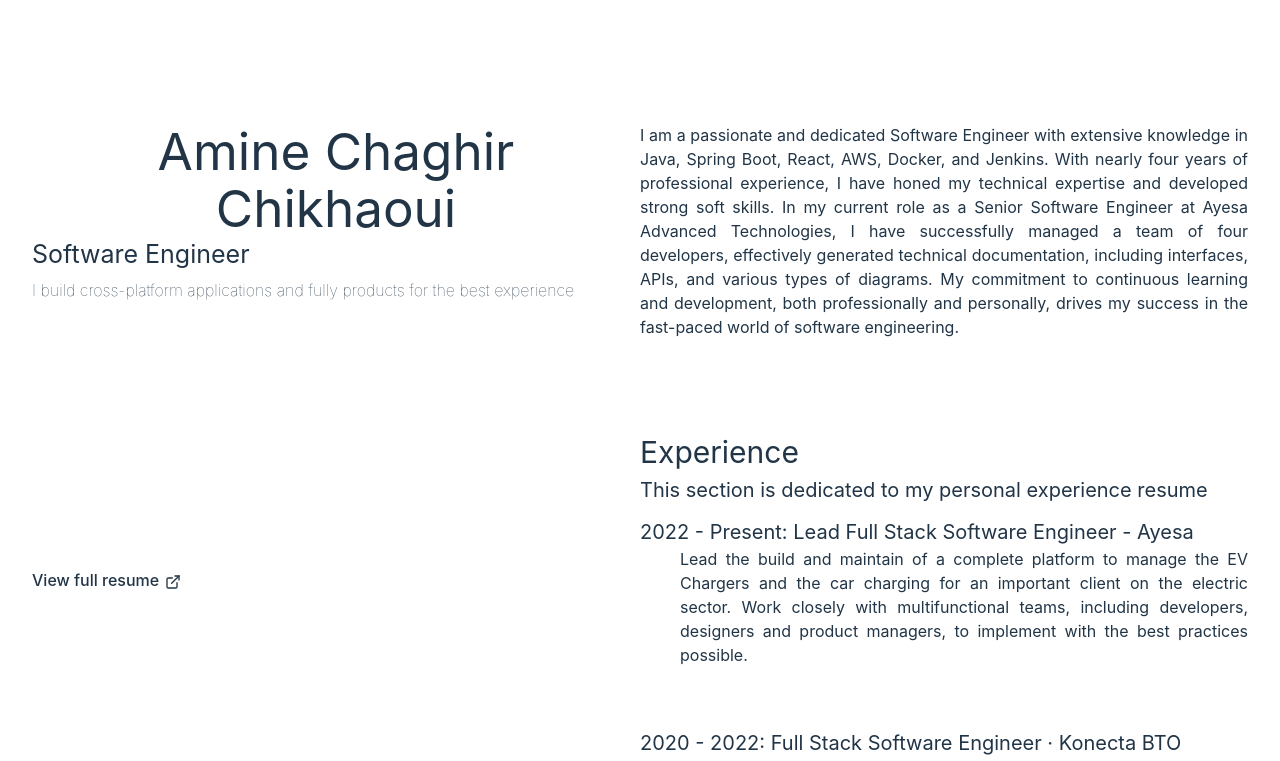
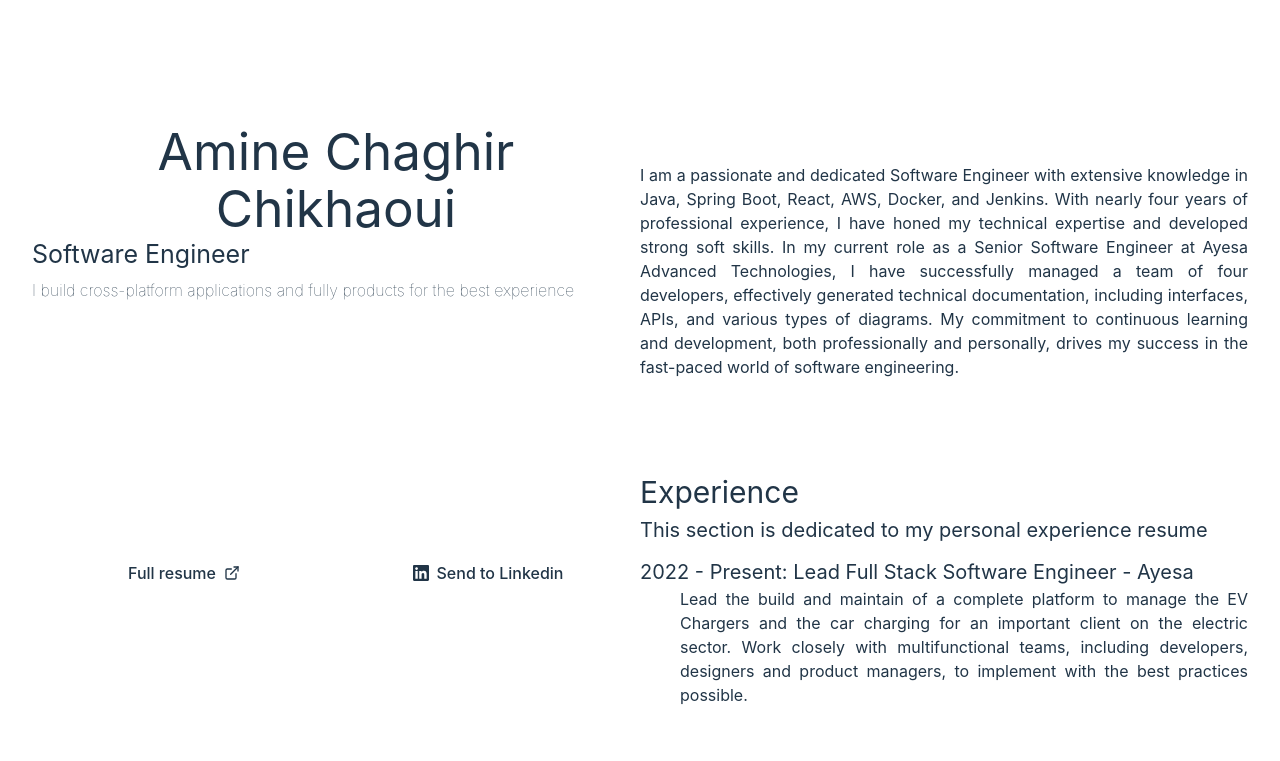
Before and after one commit to achaghirc/portfolio_app, a React (Vite) app: page / in a window 1280 px wide. Shown: the top 761 px of the page. Built offline with nearby package versions, Linux system fonts and the light colour scheme.

Commit message:
Linkedin button

```diff
--- a/package.json
+++ b/package.json
@@ -18,7 +18,8 @@
     "@emotion/styled": "^11.13.0",
     "framer-motion": "^11.3.28",
     "react": "^18.3.1",
-    "react-dom": "^18.3.1"
+    "react-dom": "^18.3.1",
+    "react-icons": "^5.3.0"
   },
   "devDependencies": {
     "@eslint/js": "^9.9.0",
--- a/src/App.tsx
+++ b/src/App.tsx
@@ -1,7 +1,7 @@
-import { Box, ChakraProvider, extendBaseTheme, Link } from '@chakra-ui/react'
+import { ChakraProvider, extendBaseTheme } from '@chakra-ui/react'
 import './App.css'
 import Hero from './components/Hero'
-import { ExternalLinkIcon } from '@chakra-ui/icons'
+import Links from './components/Links'
 
 const theme = extendBaseTheme({
   styles: {
@@ -16,21 +16,10 @@ const theme = extendBaseTheme({
 
 function App() {
 
-  //Download the resume pdf locate in assets with name Amine Chaghir.pdf
-  const onDownload = () => {
-    window.open('https://drive.google.com/file/d/18IG4O-kFagAv11Brx7xKL_Fnxolh1q81/view?usp=sharing', '_blank')
-  }
   return (
     <ChakraProvider theme={theme}>
       <Hero />
-      <footer>
-
-        <Box position={'absolute'} bottom={0}>
-            <Link onClick={() => onDownload()} isExternal>
-                View full resume <ExternalLinkIcon mx='2px' />
-            </Link>
-        </Box>
-      </footer>
+      <Links />
     </ChakraProvider>
   )
 }
--- a/src/components/Hero.tsx
+++ b/src/components/Hero.tsx
@@ -45,7 +45,7 @@ export default function Hero() {
         <GridItem w='100%' h='10'>
            <SimpleGrid templateRows={'repeat(3, 0fr)'} gap={0}>
             <Box w='100%' h='100%' style={style} id='about'>
-                <Text variant={'body'} style={textJustifyStyle}>
+                <Text variant={'body'} style={textJustifyStyle} marginTop={10}>
                     I am a passionate and dedicated Software Engineer with extensive knowledge in Java, Spring Boot, React, AWS, Docker, and Jenkins.
                     With nearly four years of professional experience, I have honed my technical expertise and developed strong soft skills. In my current
                     role as a Senior Software Engineer at Ayesa Advanced Technologies, I have successfully managed a team of four developers,
--- /dev/null
+++ b/src/components/Links.tsx
@@ -0,0 +1,33 @@
+import { ExternalLinkIcon } from '@chakra-ui/icons'
+import { Box, Button, Center, Text } from '@chakra-ui/react'
+import { SiLinkedin } from 'react-icons/si'
+
+type Props = {}
+
+export default function Links({}: Props) {
+  //Download the resume pdf locate in assets with name Amine Chaghir.pdf
+  const onDownload = () => {
+    window.open('https://drive.google.com/file/d/18IG4O-kFagAv11Brx7xKL_Fnxolh1q81/view?usp=sharing', '_blank')
+  }
+	const onRedirect = (url: string) => () => {
+		window.open(`https://${url}`, '_blank')
+	}
+
+
+  return (
+    <Box style={{display: 'flex', flexDirection: 'row'}} width={{sm: '100%', md: '50%'}}>
+			<Button textAlign={'start'} w={'full'} colorScheme={'messenger'} rightIcon={<ExternalLinkIcon />} onClick={onDownload}>
+				<Center>
+					<Text>
+						Full resume
+					</Text>
+				</Center>
+			</Button>
+			<Button textAlign={'start'} w={'full'} colorScheme={'messenger'} leftIcon={<SiLinkedin />} onClick={onRedirect('www.linkedin.com/in/amine-chaghir-chikhaoui')}>
+				<Center>
+					<Text>Send to Linkedin</Text>
+				</Center>
+			</Button>
+    </Box>
+  )
+}
```
Also changed, not shown: 2 other files (tests, documents, lock files or other folders).
